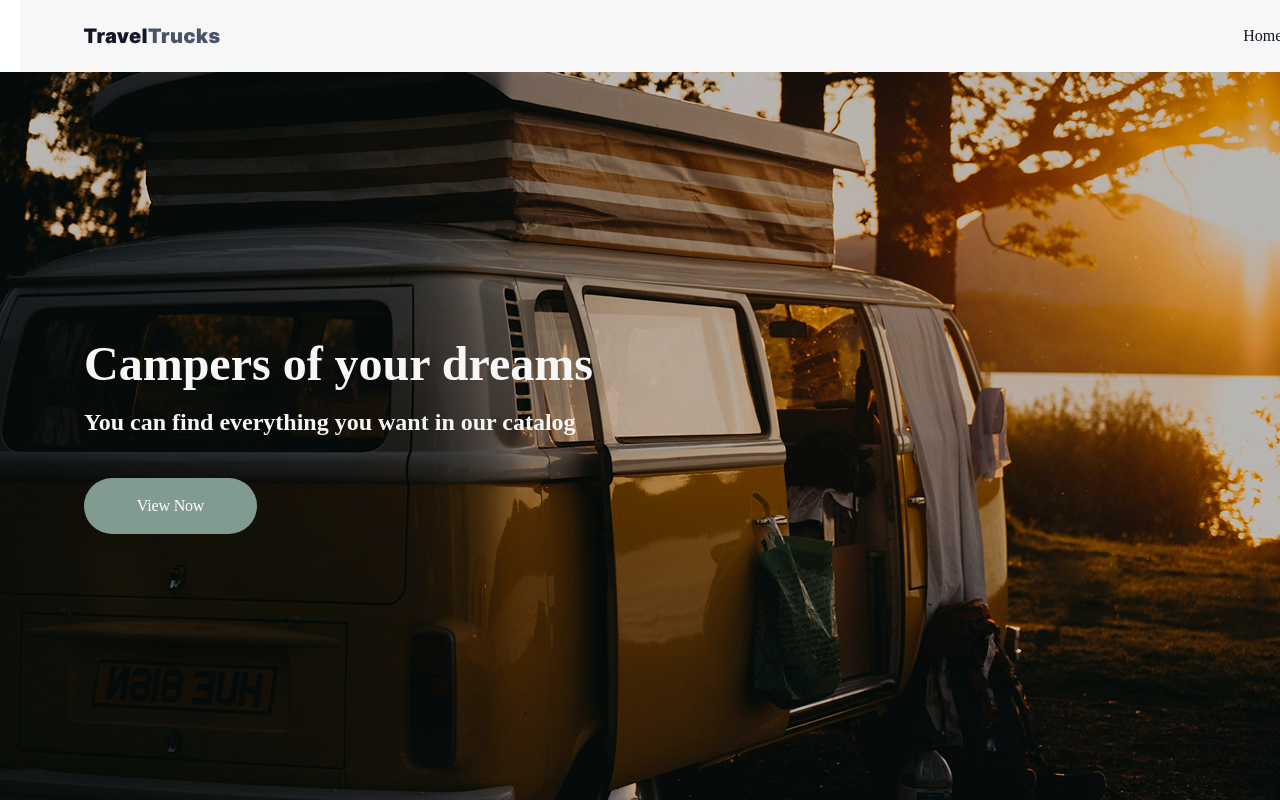
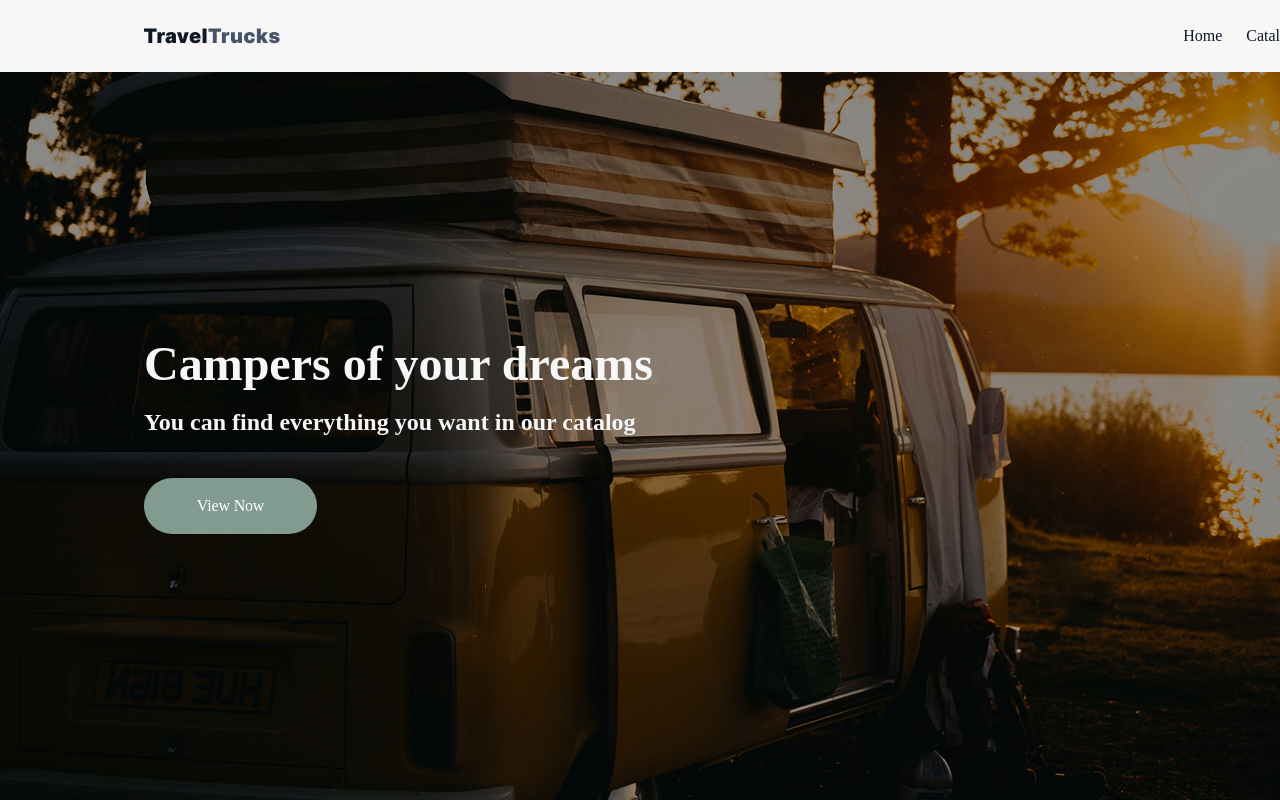
Before and after one commit to LudSkop/TravelTrucks, a Next.js app: page / in a window 1280 px wide. Shown: the top 800 px of the page. Built offline with nearby package versions, Linux system fonts and the light colour scheme.

Commit message:
fix styles

```diff
--- a/app/Home.module.css
+++ b/app/Home.module.css
@@ -1,23 +1,26 @@
 .hero {
   min-height: calc(100vh - 72px);
   min-height: calc(100svh - 72px);
-  background-image: url("/images/home-bg.jpg");
+  background-image:
+    linear-gradient(rgba(0, 0, 0, 0.25), rgba(0, 0, 0, 0.25)),
+    url("/images/home-bg.jpg");
   background-repeat: no-repeat;
   background-position: center;
   background-size: cover;
-
   display: flex;
   align-items: center;
 }
-
+/* Mobile: 320-374px гумовий */
 .title {
   font-weight: 600;
   font-size: 32px;
   line-height: 1.1;
+  font-size: clamp(28px, 8.5vw, 32px); /* Mobile: 320-374px гумовий */
   color: #f7f7f7;
 }
 .container {
   width: 100%;
+  max-width: 1280px;
   margin: 0 auto;
   padding: 0 16px;
 }
@@ -26,6 +29,7 @@
   font-weight: 600;
   font-size: 18px;
   line-height: 1.3;
+  font-size: clamp(14px, 4.3vw, 16px); /* Mobile: 320-374px гумовий */
   color: #f7f7f7;
   margin-top: 16px;
   margin-bottom: 32px;
@@ -36,7 +40,6 @@
   justify-content: center;
   align-items: center;
   white-space: nowrap;
-
   width: 173px;
   height: 56px;
   border: none;
@@ -50,19 +53,34 @@
   color: #fff;
 }
 
-.button:hover,
-.button:focus-visible {
-  background: #6d7b75;
-}
-
 .button:focus-visible {
   outline: 2px solid #fff;
   outline-offset: 3px;
 }
 
+@media (hover: hover) {
+  .button:hover {
+    background: #6d7b75;
+  }
+}
+
+.button:focus-visible {
+  background: #6d7b75;
+}
+
+/* Mobile: від 375px адаптивний (фіксовані значення) */
+@media (min-width: 375px) {
+  .title {
+    font-size: 32px;
+  }
+
+  .description {
+    font-size: 16px;
+  }
+}
+
 @media (min-width: 768px) {
   .container {
-    max-width: 768px;
     padding: 0 32px;
   }
   .title {
@@ -75,9 +93,8 @@
   }
 }
 
-@media (min-width: 1200px) {
+@media (min-width: 1280px) {
   .container {
-    max-width: 1400px;
     padding: 0 64px;
   }
 
--- a/app/globals.css
+++ b/app/globals.css
@@ -51,6 +51,7 @@ body {
   font-size: 16px;
   line-height: 1.5;
   -webkit-font-smoothing: antialiased;
+  overflow-x: hidden;
 }
 
 button,
--- a/components/Header/Header.module.css
+++ b/components/Header/Header.module.css
@@ -1,15 +1,18 @@
+.headerWrapper {
+  background-color: #f7f7f7;
+}
+
+/* Mobile: від 320px гумовий */
 .header {
   display: flex;
   align-items: center;
   justify-content: space-between;
-  gap: 16px;
-
+  gap: clamp(8px, 4vw, 16px);
   width: 100%;
+  max-width: 1280px;
   height: 72px;
   margin: 0 auto;
   padding: 0 16px;
-
-  background-color: #f7f7f7;
 }
 
 .logo {
@@ -20,8 +23,8 @@
 .navigation {
   display: flex;
   align-items: center;
-  gap: 16px;
-
+  gap: clamp(12px, 4.3vw, 16px);
+  min-width: 0;
   list-style: none;
   margin: 0;
   padding: 0;
@@ -29,19 +32,13 @@
 
 .navigationLink {
   position: relative;
-
-  font-size: 14px;
+  font-size: clamp(13px, 3.75vw, 14px);
   font-weight: 500;
   line-height: 1.5;
   color: #101828;
   white-space: nowrap;
   text-decoration: none;
-
   transition: color 0.2s ease;
-}
-
-.navigationLink:hover {
-  color: #829b91;
 }
 
 .navigationLink::after {
@@ -49,26 +46,51 @@
   position: absolute;
   left: 0;
   bottom: -4px;
-
   width: 0;
   height: 2px;
   background-color: #829b91;
-
   transition: width 0.2s ease;
 }
 
-.navigationLink:hover::after {
-  width: 100%;
-}
-
 .navigationLink:focus-visible {
+  color: #829b91;
   outline: 2px solid #829b91;
   outline-offset: 4px;
 }
 
+.navigationLink:focus-visible::after,
+.navigationLink[aria-current="page"]::after {
+  width: 100%;
+}
+
+@media (hover: hover) {
+  .navigationLink:hover {
+    color: #829b91;
+  }
+
+  .navigationLink:hover::after {
+    width: 100%;
+  }
+}
+
+/* Mobile: від 375px адаптивний (фіксовані значення) */
+@media (min-width: 375px) {
+  .header {
+    gap: 16px;
+  }
+
+  .navigation {
+    gap: 16px;
+  }
+
+  .navigationLink {
+    font-size: 14px;
+  }
+}
+
+/* Tablet: від 768px */
 @media (min-width: 768px) {
   .header {
-    max-width: 768px;
     padding: 0 32px;
   }
 
@@ -81,9 +103,9 @@
   }
 }
 
-@media (min-width: 1200px) {
+/* Desktop: від 1280px */
+@media (min-width: 1280px) {
   .header {
-    max-width: 1400px;
     padding: 0 64px;
   }
 }
--- a/components/Header/Header.tsx
+++ b/components/Header/Header.tsx
@@ -4,7 +4,8 @@ import Image from "next/image";
 
 const Header = () => {
   return (
-    <header className={css.header}>
+    <header className={css.headerWrapper}>
+      <div className={css.header}>
         <Link href="/" aria-label="Home" className={css.logo}>
           <Image
             src="/images/logo-icon.svg"
@@ -29,6 +30,7 @@ const Header = () => {
             </li>
           </ul>
         </nav>
+      </div>
     </header>
   );
 };
```
Lines whose indentation alone changed are shown as unchanged.
